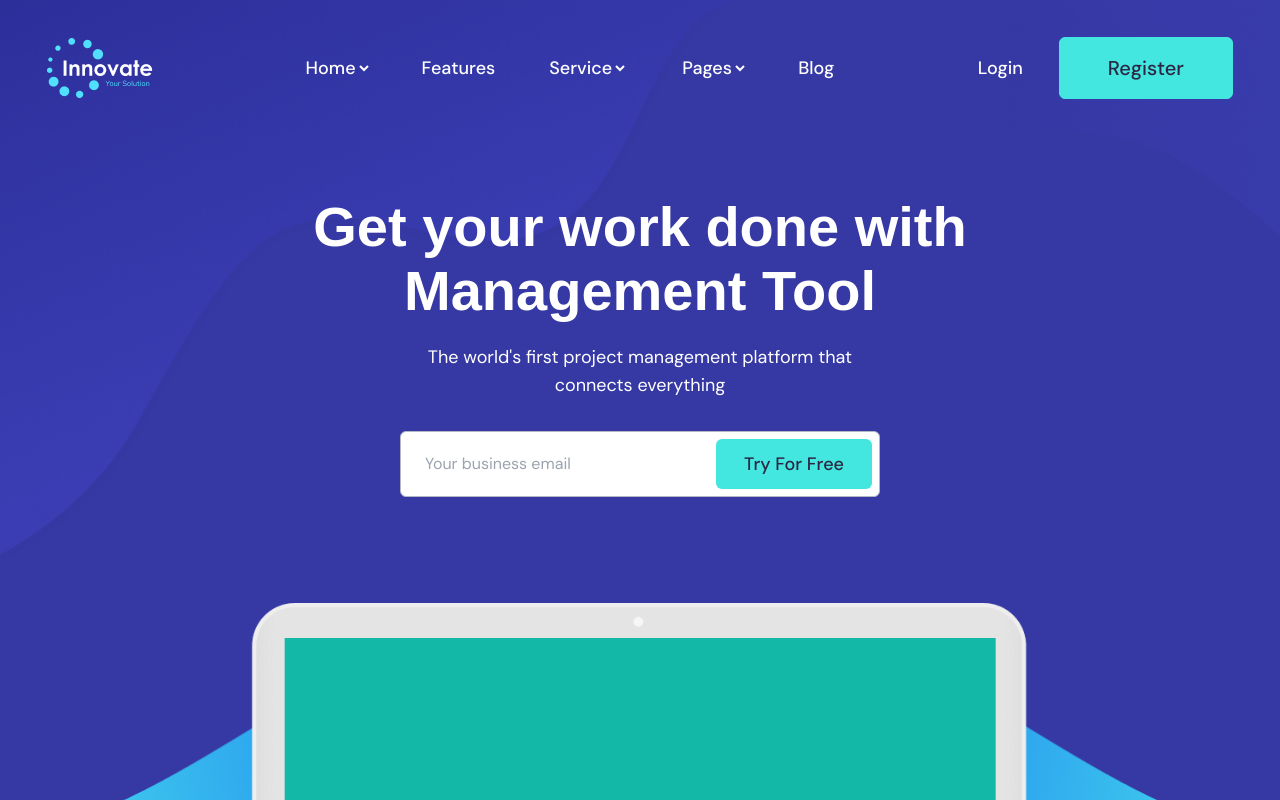
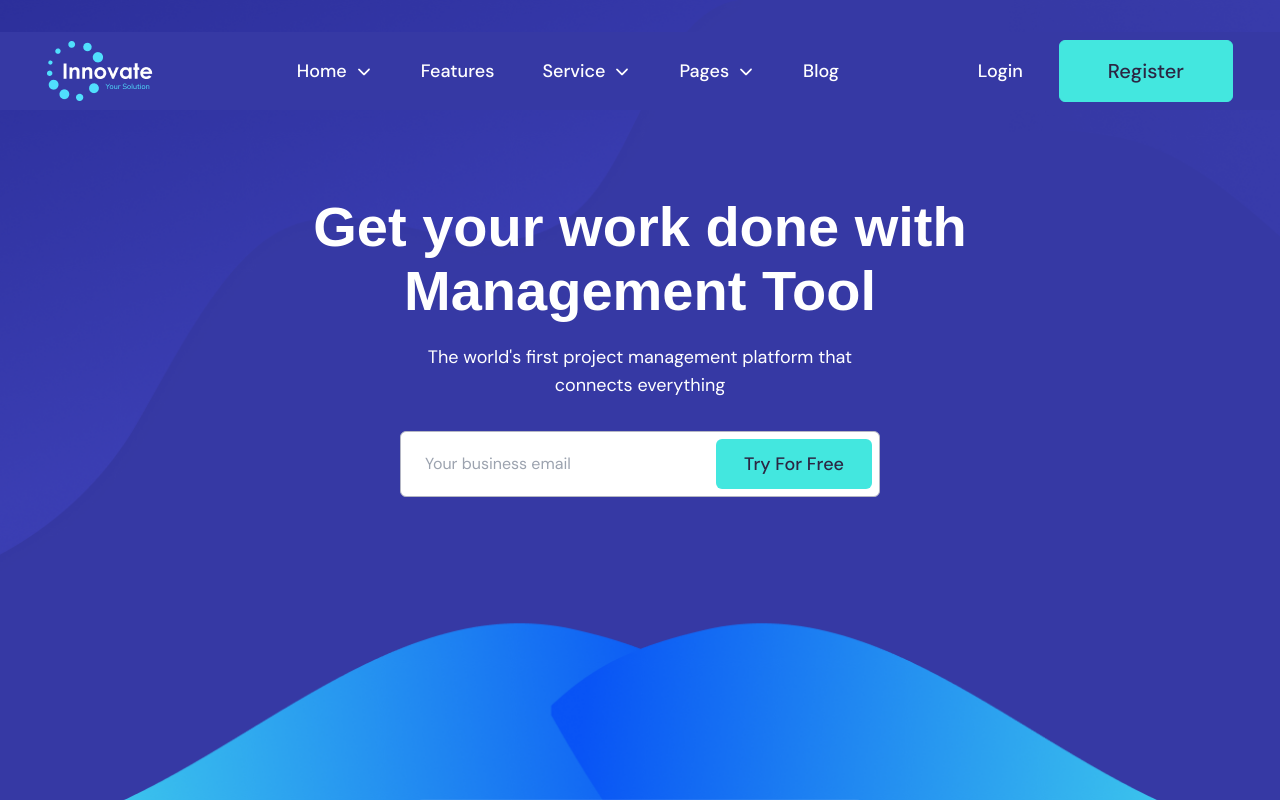
Before and after one commit to sajjad-hossain-sunny/innovate-react-exam, a React (Vite) app: page / in a window 1280 px wide. Shown: the top 800 px of the page. Built offline with nearby package versions, Linux system fonts and the light colour scheme; a web font is replaced by a local one.

Commit message:
Update: some updates in banner and fixed some width issues. image is not complete

```diff
--- a/package.json
+++ b/package.json
@@ -11,7 +11,8 @@
   },
   "dependencies": {
     "react": "^18.3.1",
-    "react-dom": "^18.3.1"
+    "react-dom": "^18.3.1",
+    "react-icons": "^5.3.0"
   },
   "devDependencies": {
     "@eslint/js": "^9.8.0",
--- a/src/components/Banner.jsx
+++ b/src/components/Banner.jsx
@@ -26,7 +26,7 @@ const Banner = () => {
             </button>
           </form>
         </div>
-        <div className="absolute top-150.75 left-1/2 -translate-x-1/2 max-w-300 min-w-80vw">
+        <div className="absolute bottom-0 left-1/2 translate-y-1/4 -translate-x-1/2 max-w-300">
           <img
             src="/Laptop_Screen.png"
             alt="laptop"
--- /dev/null
+++ b/src/core/HamburgerIcon.jsx
@@ -0,0 +1,37 @@
+import PropTypes from "prop-types";
+
+const HamburgerIcon = ({ open, onClick }) => {
+
+  return (
+    <>
+      <div onClick={onClick} className="relative z-50 lg:hidden w-8 h-[21px] cursor-pointer">
+        <div
+          className={`absolute left-0 w-full h-0.75 bg-white rounded-md duration-300 ${
+            open
+              ? "top-1/2 -translate-y-1/2 rotate-45"
+              : " top-0 translate-y-0 rotate-0"
+          }`}
+        />
+        <div
+          className={`absolute top-1/2 left-0 -translate-y-1/2 w-full h-0.75 bg-white rounded-md duration-300 ${
+            open ? "opacity-0" : "opacity-100"
+          }`}
+        />
+        <div
+          className={`absolute left-0 w-full h-0.75 bg-white rounded-md duration-300 ${
+            open
+              ? "bottom-1/2 translate-y-1/2 -rotate-45"
+              : "bottom-0 translate-y-0 rotate-0"
+          }`}
+        />
+      </div>
+    </>
+  );
+};
+
+HamburgerIcon.propTypes = {
+  open: PropTypes.bool,
+  onClick: PropTypes.func,
+};
+
+export default HamburgerIcon;
--- /dev/null
+++ b/src/core/NavItems.jsx
@@ -0,0 +1,55 @@
+import { IoIosArrowDown } from "react-icons/io";
+
+const NavItems = () => {
+  return (
+    <div className="font-dm font-medium text-lg text-white flex flex-col lg:flex-row lg:gap-12">
+      <div className="relative group">
+        <span className="flex items-center cursor-pointer">
+          Home <IoIosArrowDown className="mt-0.5 ml-2" />
+        </span>
+        <div className="absolute left-1/2 -translate-x-1/2 hidden group-hover:block bg-white text-black py-1.5 rounded-md w-max gap-4 z-10">
+          <a href="#" className="block px-4 hover:bg-slate-300">
+            Home 1
+          </a>
+          <a href="#" className="block px-4 hover:bg-slate-300">
+            Home 2
+          </a>
+        </div>
+      </div>
+      <a href="#" className="">
+        Features
+      </a>
+      <div className="relative group">
+        <span className="flex items-center cursor-pointer">
+          Service <IoIosArrowDown className="mt-0.5 ml-2" />
+        </span>
+        <div className="absolute left-1/2 -translate-x-1/2 hidden group-hover:block bg-white text-black py-1.5 rounded-md w-max gap-4 z-10">
+          <a href="#" className="block px-4 hover:bg-slate-300">
+            Service 1
+          </a>
+          <a href="#" className="block px-4 hover:bg-slate-300">
+            Service 2
+          </a>
+        </div>
+      </div>
+      <div className="relative group">
+        <span className="flex items-center cursor-pointer">
+          Pages <IoIosArrowDown className="mt-0.5 ml-2" />
+        </span>
+        <div className="absolute left-1/2 -translate-x-1/2 hidden group-hover:block bg-white text-black py-1.5 rounded-md w-max gap-4 z-10">
+          <a href="#" className="block px-4 hover:bg-slate-300">
+            Pages 1
+          </a>
+          <a href="#" className="block px-4 hover:bg-slate-300">
+            Pages 2
+          </a>
+        </div>
+      </div>
+      <a href="#" className="">
+        Blog
+      </a>
+    </div>
+  );
+};
+
+export default NavItems;
--- a/src/core/Navbar.jsx
+++ b/src/core/Navbar.jsx
@@ -1,30 +1,33 @@
-import Button from './Button'
+import Button from "./Button";
+import { useState } from "react";
+import HamburgerIcon from "./HamburgerIcon";
+import NavItems from "./NavItems";
 
 const Navbar = () => {
+  const [open, setOpen] = useState(false);
+
+  const handleHamburgerClick = () => {
+    setOpen(!open);
+  };
   return (
-        <nav className='bg-transparent fixed w-full top-9.25 z-50'>
-            <div className="container flex justify-between items-center">
+    <nav className="bg-primary fixed w-full lg:top-8 z-50 lg:py-2">
+      <div className="container flex justify-between items-center relative z-50 bg-primary">
+        <a href="#" className="">
           <img src="/Logo.png" alt="Logo" />
-                <div className="font-dm font-medium text-lg text-white flex gap-12.5">
-                    <select className='bg-transparent border-0 focus:outline-0' name="" id="">
-                        <option value="">Home</option>
-                    </select>
-                    <a href="#" className="">Features</a>
-                    <select className='bg-transparent border-0 focus:outline-0' name="" id="">
-                        <option value="">Service</option>
-                    </select>
-                    <select className='bg-transparent border-0 focus:outline-0' name="" id="">
-                        <option value="">Pages</option>
-                    </select>
-                    <a href="#" className="">Blog</a>
-                </div>
+        </a>
+        <HamburgerIcon onClick={handleHamburgerClick} open={open} />
+            <NavItems />
+
             <div className="flex items-center gap-9">
-                    <a href="#" className='font-dm font-medium text-lg text-white'>Login</a>
+              <a href="#" className="font-dm font-medium text-lg text-white">
+                Login
+              </a>
               <Button title="register" />
             </div>
+
           </div>
     </nav>
-    )
-}
+  );
+};
 
-export default Navbar
+export default Navbar;
--- a/tailwind.config.js
+++ b/tailwind.config.js
@@ -47,11 +47,13 @@ export default {
         },
         tertiary: "#43E7DF",
         customOrange: "#FF7364",
+        glass: "rgba(0, 0, 0, 0.4)",
       },
       backgroundImage: {
         banner: "url('/BG_Shape.png')",
       },
       spacing: {
+        0.75: "3px",
         3.75: "15px",
         9.25: "37px",
         12.5: "50px",
```
Also changed, not shown: 1 other file (tests, documents, lock files or other folders). Lines whose indentation alone changed are shown as unchanged.
